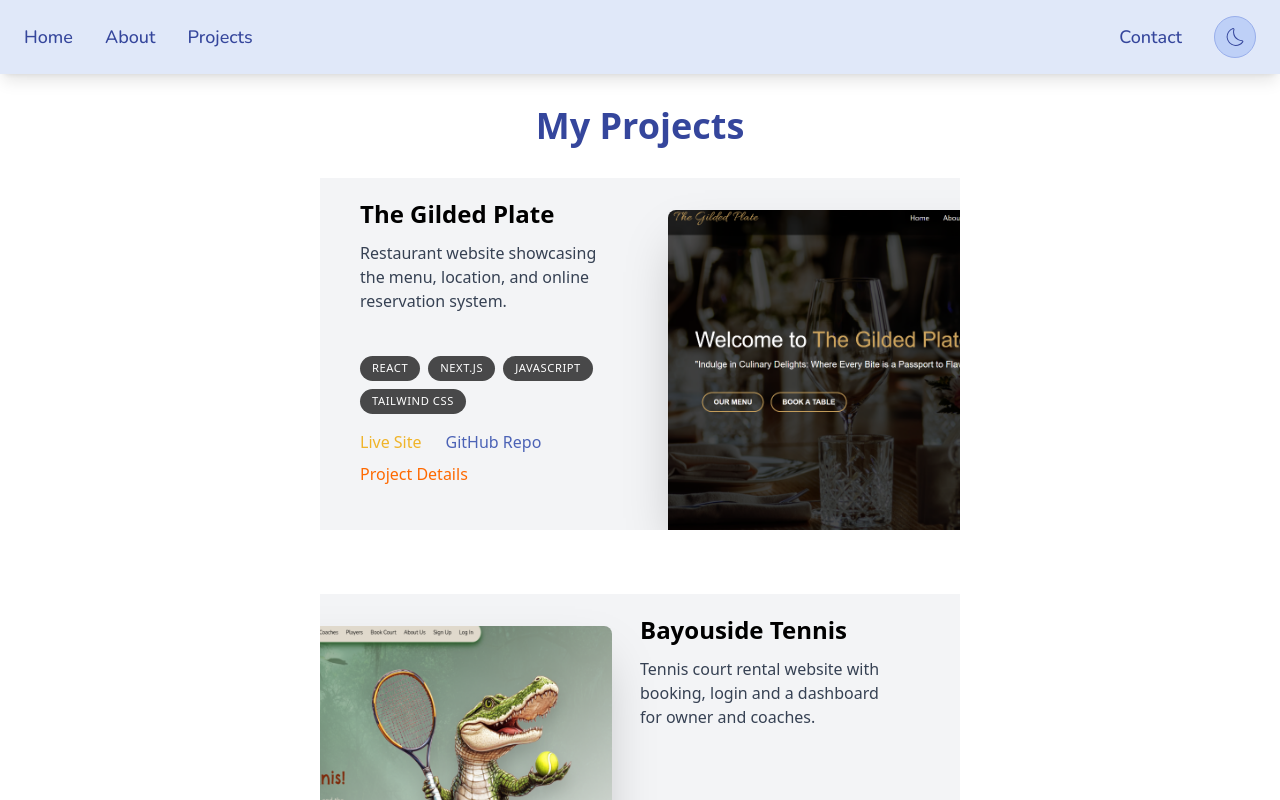
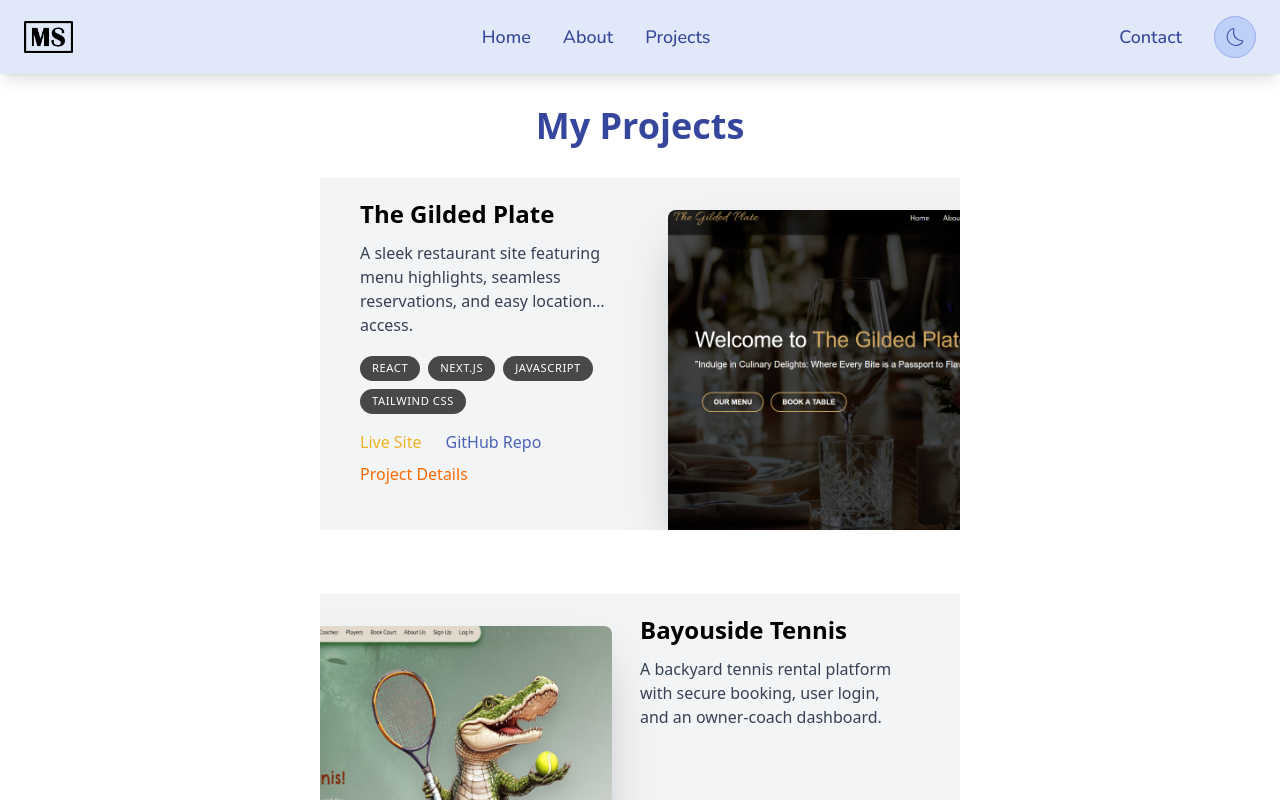
Before and after one commit to dataMichelle/portfolio2025, a React (Vite) app: page /projects in a window 1280 px wide. Shown: the top 800 px of the page. Built offline with nearby package versions, Linux system fonts and the light colour scheme.

Commit message:
updated descriptions

```diff
--- a/src/components/Navbar.jsx
+++ b/src/components/Navbar.jsx
@@ -1,10 +1,16 @@
 import React from "react";
 import { Link } from "react-router-dom";
 import { CiLight, CiDark } from "react-icons/ci";
+import logo from "../assets/images/logo.png";
 
 const Navbar = ({ toggleDarkMode, isDarkMode }) => {
   return (
     <nav className="flex justify-between items-center px-6 py-4 bg-primary-50 dark:bg-neutrals-900 sticky top-0 z-20 shadow-lg transition-all duration-300">
+      <div>
+        <Link to="/" className="flex items-center">
+          <img src={logo} alt="Logo" className="h-8" />
+        </Link>
+      </div>
       {/* Left Links */}
       <div className="flex space-x-8">
         <Link
--- a/src/data/project-details.js
+++ b/src/data/project-details.js
@@ -61,12 +61,12 @@ export const projectDetails = [
     liveURL: "https://pizzeria-rustica.vercel.app/",
     githubURL: "https://github.com/dataMichelle/pizzeria-rustica",
     goal: [
-      "To create a simple and elegant website for a pizza restaurant, allowing users to order online.",
+      "Pizzeria Rustica’s website was created to offer a straightforward, elegant online hub for a pizza restaurant, with a focus on enabling customers to place orders seamlessly. The goal was to provide a functional and attractive platform that simplifies the ordering process.",
+      "Developed with simplicity in mind, the site ensures users can quickly navigate the menu and order their favorite pizzas from any device. It reflects the charm of a rustic pizzeria while delivering modern convenience.",
     ],
     process: [
-      "Designed the layout using HTML and CSS.",
-      "Added interactivity with JavaScript for the online ordering system.",
-      "Ensured the website is responsive and works well on all devices.",
+      "I designed the layout using HTML and CSS, establishing a clean and responsive structure for the restaurant’s digital presence. JavaScript was added to bring interactivity to the online ordering system, allowing users to customize and submit orders effortlessly.",
+      "The development process prioritized mobile-friendliness, ensuring the site performs flawlessly across all screen sizes. Testing and refinements guaranteed a reliable, user-centric experience for pizza lovers.",
     ],
     webStack: ["HTML", "CSS", "JavaScript"],
     additionalImages: [
@@ -84,12 +84,12 @@ export const projectDetails = [
     liveURL: "https://stayhealthy-react.netlify.app/",
     githubURL: "https://github.com/dataMichelle/stayhealthy-react",
     goal: [
-      "To create a modern and responsive website for a restaurant, allowing users to view the menu, make reservations, and find the location easily.",
+      "The Stay Healthy website, built for an online course project, aimed to serve rural patients by providing accessible medical information and a system for booking online doctor appointments. The goal was to create a practical, user-friendly platform that bridges healthcare gaps in underserved areas.",
+      "Developed from scratch, the site offers a clear, responsive design to ensure vital health resources and telehealth options are within reach for its audience. It focuses on simplicity and functionality to support rural communities effectively.",
     ],
     process: [
-      "Designed the UI/UX using Figma to ensure a clean and user-friendly interface.",
-      "Developed the frontend using React and styled it with Tailwind CSS.",
-      "Integrated a reservation system using Next.js API routes.",
+      "I started by planning a straightforward layout, prioritizing ease of use for users seeking medical content and appointments. The frontend was crafted with React and styled using Tailwind CSS, delivering a clean and responsive interface.",
+      "Next.js enabled efficient routing and SEO optimization, while a custom booking system was integrated to facilitate online doctor consultations. The process emphasized accessibility and performance, tailoring the site to meet the needs of rural patients.",
     ],
     webStack: ["React", "Next.js", "Tailwind CSS", "Zustand"],
     additionalImages: [
--- a/src/data/projectDetails.js
+++ /dev/null
@@ -1,93 +0,0 @@
-import gildedImg from "../assets/images/projectsGilded.png";
-import bayousideImg from "../assets/images/projects-bayouside.png";
-import pizzeriaImg from "../assets/images/projectsPizzeria.png";
-import stayHealthyImg from "../../../../Portfolio/images/placeholder.png";
-
-export const projectDetails = [
-  {
-    projectURL: "gilded-plate",
-    title: "The Gilded Plate",
-    description:
-      "I built this restaurant website to showcase the menu, allow users to make reservations, and find the location easily.",
-    tags: ["React", "Next.js", "JavaScript", "Tailwind CSS"],
-    imageURL: gildedImg,
-    liveURL: "https://gildedplate-seven.vercel.app/",
-    githubURL: "https://github.com/dataMichelle/gildedplate",
-    goal: "To create a modern and responsive website for a restaurant, allowing users to view the menu, make reservations, and find the location easily.",
-    process: [
-      "Designed the UI/UX using Figma to ensure a clean and user-friendly interface.",
-      "Developed the frontend using React and styled it with Tailwind CSS.",
-      "Integrated a reservation system using Next.js API routes.",
-    ],
-    webStack: ["React", "Next.js", "Tailwind CSS", "Zustand"],
-    additionalImages: [
-      "/assets/images/gilded-1.png",
-      "/assets/images/gilded-2.png",
-      "/assets/images/gilded-3.png",
-    ],
-  },
-  {
-    projectURL: "bayouside-tennis",
-    title: "Bayouside Tennis",
-    description:
-      "Tennis court rental website with booking, login, and a dashboard for owners and coaches.",
-    tags: ["React", "JavaScript", "MongoDB"],
-    imageURL: bayousideImg,
-    liveURL: "https://bayouside-tennis.netlify.app/",
-    githubURL: "https://github.com/dataMichelle/bayouside-tennis",
-    goal: "To provide a platform for users to book tennis courts and for coaches to manage their schedules.",
-    process: [
-      "Built a responsive frontend using React.",
-      "Implemented a backend with Node.js and MongoDB for user authentication and booking management.",
-      "Designed a dashboard for coaches and owners to manage bookings and schedules.",
-    ],
-    webStack: ["React", "Node.js", "MongoDB", "Express"],
-    additionalImages: [
-      "/assets/images/bayouside-1.png",
-      "/assets/images/bayouside-2.png",
-      "/assets/images/bayouside-3.png",
-    ],
-  },
-  {
-    projectURL: "pizzeria-rustica",
-    title: "Pizzeria Rustica",
-    description: "A pizza restaurant website with an online ordering system.",
-    tags: ["HTML", "CSS", "JavaScript"],
-    imageURL: pizzeriaImg,
-    liveURL: "https://pizzeria-rustica.vercel.app/",
-    githubURL: "https://github.com/dataMichelle/pizzeria-rustica",
-    goal: "To create a simple and elegant website for a pizza restaurant, allowing users to order online.",
-    process: [
-      "Designed the layout using HTML and CSS.",
-      "Added interactivity with JavaScript for the online ordering system.",
-      "Ensured the website is responsive and works well on all devices.",
-    ],
-    webStack: ["HTML", "CSS", "JavaScript"],
-    additionalImages: [
-      "/assets/images/pizzeria-1.png",
-      "/assets/images/pizzeria-2.png",
-      "/assets/images/pizzeria-3.png",
-    ],
-  },
-  {
-    projectURL: "stay-healthy",
-    title: "Stay Healthy",
-    description: "This is a health and wellness blog with articles and tips.",
-    tags: ["React", "Next.js", "JavaScript", "Tailwind CSS"],
-    imageURL: stayHealthyImg,
-    liveURL: "https://stayhealthy-react.netlify.app/",
-    githubURL: "https://github.com/dataMichelle/stayhealthy-react",
-    goal: "To create a modern and responsive website for a restaurant, allowing users to view the menu, make reservations, and find the location easily.",
-    process: [
-      "Designed the UI/UX using Figma to ensure a clean and user-friendly interface.",
-      "Developed the frontend using React and styled it with Tailwind CSS.",
-      "Integrated a reservation system using Next.js API routes.",
-    ],
-    webStack: ["React", "Next.js", "Tailwind CSS", "Zustand"],
-    additionalImages: [
-      "/assets/images/gilded-1.png",
-      "/assets/images/gilded-2.png",
-      "/assets/images/gilded-3.png",
-    ],
-  },
-];
--- a/src/data/projectsData.js
+++ b/src/data/projectsData.js
@@ -7,7 +7,7 @@ export const projectsData = [
   {
     title: "The Gilded Plate",
     description:
-      "Restaurant website showcasing the menu, location, and online reservation system.",
+      "A sleek restaurant site featuring menu highlights, seamless reservations, and easy location access.",
     tags: ["React", "Next.js", "JavaScript", "Tailwind CSS"],
     imageURL: gildedImg,
     projectURL: "gilded-plate",
@@ -17,7 +17,7 @@ export const projectsData = [
   {
     title: "Bayouside Tennis",
     description:
-      "Tennis court rental website with booking, login and a dashboard for owner and coaches.",
+      "A backyard tennis rental platform with secure booking, user login, and an owner-coach dashboard.",
     tags: ["React", "JavaScript", "MongoDB"],
     imageURL: bayousideImg,
     projectURL: "bayouside-tennis",
@@ -26,7 +26,8 @@ export const projectsData = [
   },
   {
     title: "Pizzeria Rustica",
-    description: "A pizza restaurant website with an online ordering system.",
+    description:
+      "A rustic pizza site with a streamlined online ordering experience.",
     tags: ["HTML", "CSS", "JavaScript"],
     imageURL: pizzeriaImg,
     projectURL: "pizzeria-rustica",
@@ -35,7 +36,8 @@ export const projectsData = [
   },
   {
     title: "Stay Healthy",
-    description: "A health and wellness blog with articles and tips.",
+    description:
+      "A telehealth portal connecting rural patients to medical resources and virtual appointments.",
     tags: ["HTML", "CSS", "JavaScript"],
     imageURL: stayHealthyImg,
     projectURL: "stay-healthy",
```
Also changed, not shown: src/assets/images/logo.png (added), src/assets/images/logo.svg (added).
